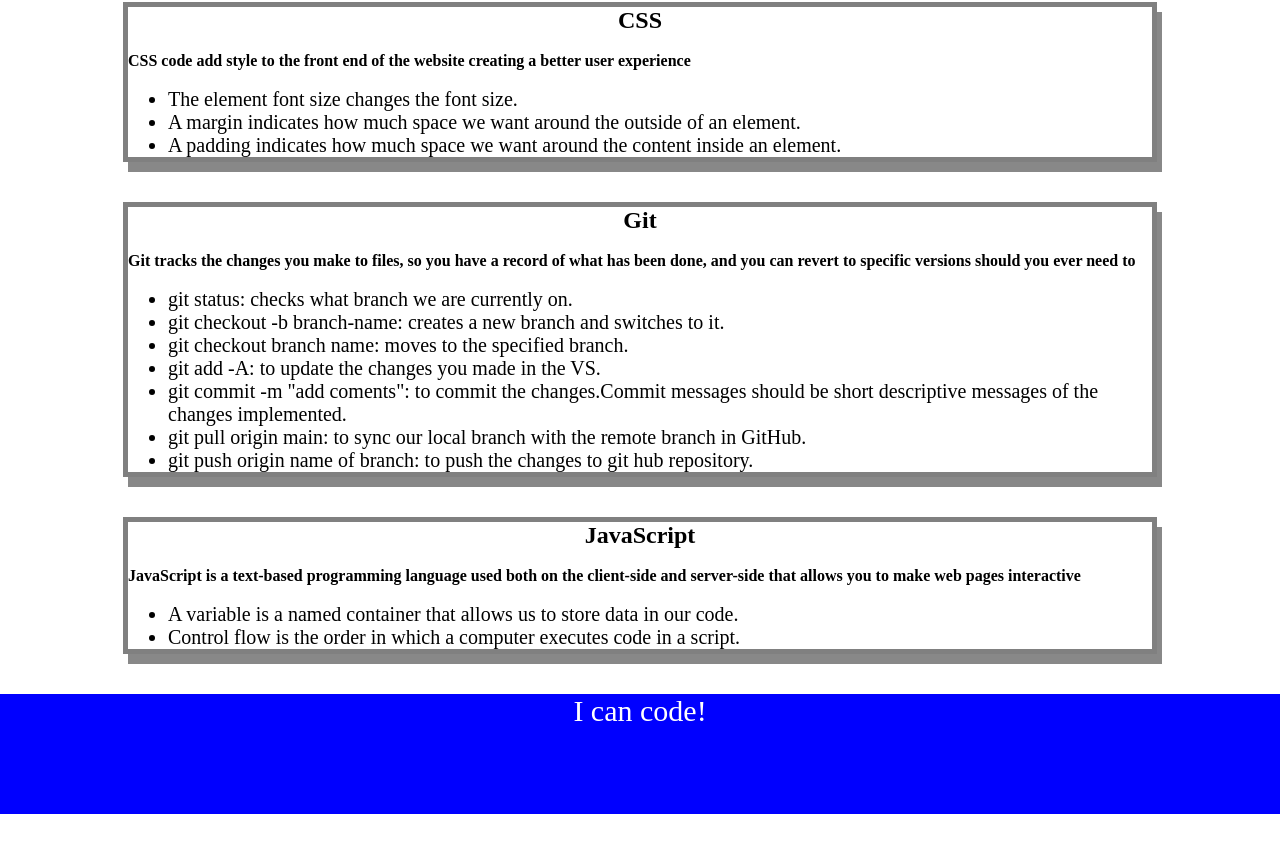
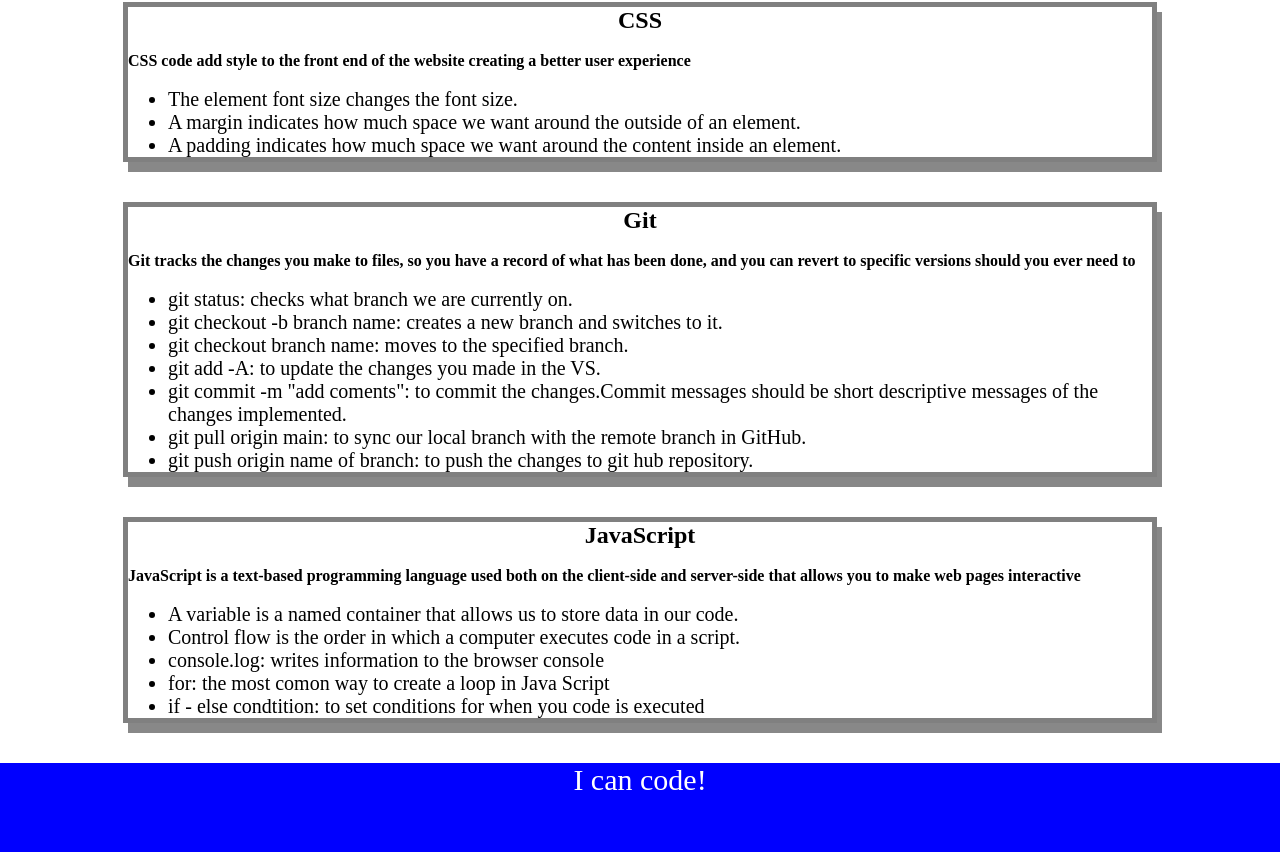
Before and after one commit to TBertazoli/prework-study-guide, a plain HTML site: page index.html in a window 1280 px wide. Shown: the part 496-1348 px from the top of the page. Before the commit the page ends 1310 px from the top, so only its background shows below. Drawn offline with Linux system fonts and the light colour scheme.

Commit message:
updated README

```diff
--- a/index.html
+++ b/index.html
@@ -52,7 +52,7 @@
         <br>
         <ul>
           <li>git status: checks what branch we are currently on.</li>
-          <li>git checkout -b branch-name: creates a new branch and switches to it.</li>
+          <li>git checkout -b branch name: creates a new branch and switches to it.</li>
           <li>git checkout branch name: moves to the specified branch.</li>
           <li>git add -A: to update the changes you made in the VS.</li>
           <li>git commit -m "add coments": to commit the changes.Commit messages should be short descriptive messages of the changes implemented.</li>
@@ -70,6 +70,9 @@
         <ul>
           <li>A variable is a named container that allows us to store data in our code.</li>
           <li>Control flow is the order in which a computer executes code in a script.</li>
+          <li>console.log: writes information to the browser console</li>
+          <li>for: the most comon way to create a loop in Java Script</li>
+          <li>if - else condtition: to set conditions for when you code is executed</li>
         </ul>
 
       </section>
```
Also changed, not shown: assets/script.js (indentation only), 1 other file.
